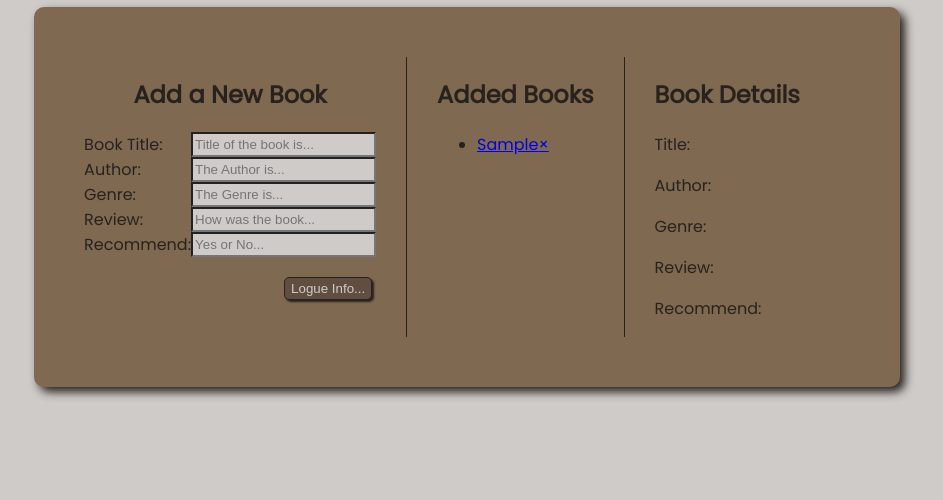
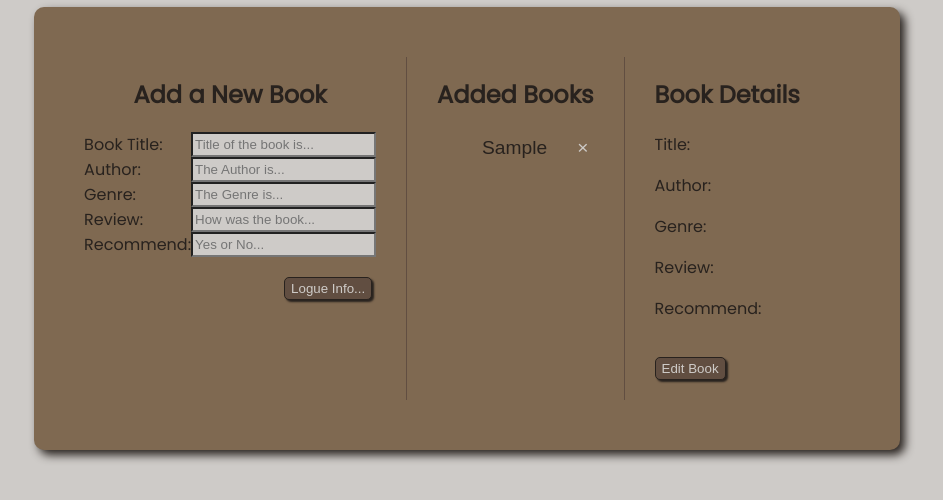
Before and after one commit to MrShifu01/book-catelogue, a plain HTML site: page index.html in a window 1280 px wide. Both pictures are taken after typing "Sample", "Sample", "Sample", "Sample", "Sample" into the empty fields and a click on the button "Logue Info...". Shown: the part 94-594 px from the top of the page, without its empty margins (173-1116 px from the left). Drawn offline with Linux system fonts and the light colour scheme.

Commit message:
delete is working, just trying add edit

```diff
--- a/index.html
+++ b/index.html
@@ -56,6 +56,7 @@
                 <p class="display-genre">Genre:</p>
                 <p class="display-review">Review:</p>
                 <p class="display-recommend">Recommend:</p>
+                <button class="edit-button">Edit Book</button>
             </div>
         </div>
 
--- a/script.js
+++ b/script.js
@@ -16,22 +16,50 @@ submitBtn.addEventListener('click', function(event) {
     bookRecommend.value = ""
 })
 
-// Function to add books to the catelogue
-function addBook() {
-    sessionStorage.setItem("title", bookTitle.value);
-    sessionStorage.setItem("author", bookAuthor.value);
-    sessionStorage.setItem("genre", bookGenre.value);
-    sessionStorage.setItem("review", bookReview.value);
-    sessionStorage.setItem("recommend", bookRecommend.value);
-    addBookToList(sessionStorage.getItem("title"))
+// Function to add a book to the sessionStorage
+function addBook () {
+    if (bookTitle.value) {
+        const bookObj = {
+            "title": bookTitle.value,
+            "author": bookAuthor.value,
+            "genre": bookGenre.value,
+            "review": bookReview.value,
+            "recommend": bookRecommend.value,
+        }
+        const bookString = JSON.stringify(bookObj)
+        sessionStorage.setItem(bookTitle.value, bookString)
+    } else {
+        alert("Please add a book title to conitue")
+    }
+
+    addBookToList(sessionStorage.getItem(bookTitle.value))
 }
 
+let count = 0
 // Function to the book to the list to show on the website
-function addBookToList (newBook) {
+function addBookToList(bookString) {
+    const bookObj = JSON.parse(bookString);
+    const listItems = document.querySelector(".listItems");
+    const listItem = document.createElement("li");
+    listItem.innerHTML = `
+        <button class="book-list-btn">
+            <span onClick="displayInfo('${bookObj.title}')" class="book-title">${bookObj.title}</span>
+            <span onClick="deleteBook('${bookObj.title}${count}', event)" class="delete">\u00D7</span>
+        </button>`;
+    listItem.id = `${bookObj.title}${count}`;
+    count += 1;
+    listItems.appendChild(listItem);
+}
+
+// Function to delete a book from the display list and sessionStorage
+function deleteBook (bookId) {
     const listItems = document.querySelector(".listItems")
-    const listItem = document.createElement('li')
-    listItem.innerHTML = `<a href="#" onClick="displayInfo()" class="added-book-title">${newBook}<span class="delete">\u00D7</span></a>`
-    listItems.appendChild(listItem)
+    const deleteItem = document.getElementById(bookId)
+    listItems.removeChild(deleteItem)
+
+    // Removing the book from sessionStorage
+    const bookTitle = bookId.slice(0, -1)
+    sessionStorage.removeItem(bookTitle)
 }
 
 const displayTitle = document.querySelector(".display-title")
@@ -41,10 +69,17 @@ const displayReview = document.querySelector(".display-review")
 const displayRecommend = document.querySelector(".display-recommend")
 
 // Function to display a clicked book's details in the third column
-function displayInfo () {
-    displayTitle.textContent = `Title: ${sessionStorage.getItem("title")}`
-    displayAuthor.textContent = `Author: ${sessionStorage.getItem("author")}`
-    displayGenre.textContent = `Genre: ${sessionStorage.getItem("genre")}`
-    displayReview.textContent = `Review: ${sessionStorage.getItem("review")}`
-    displayRecommend.textContent = `Recommend: ${sessionStorage.getItem("recommend")}`
+function displayInfo (bookTitle) {
+    const bookString = sessionStorage.getItem(bookTitle)
+    const bookObj = JSON.parse(bookString)
+    displayTitle.textContent = `Title: ${bookObj.title}`
+    displayAuthor.textContent = `Author: ${bookObj.author}`
+    displayGenre.textContent = `Genre: ${bookObj.genre}`
+    displayReview.textContent = `Review: ${bookObj.review}`
+    displayRecommend.textContent = `Recommend: ${bookObj.recommend}`
 }
+
+// Function to edit a book's information
+function editBook () {
+
+}
--- a/style.css
+++ b/style.css
@@ -73,6 +73,26 @@ body {
     transform: rotate(10deg);
 }
 
+.edit-button {
+    background-color: var(--clr-3);
+    border: 1px solid var(--clr-2);
+    box-shadow:2px 2px 2px #28221e;
+    padding: 3px 6px;
+    border-radius: 5px;
+    margin: 20px auto;
+    color: #cecbc8;
+    cursor: pointer;
+}
+
+.edit-button:hover {
+    color: #28221e;
+    opacity: 0.9;
+}
+
+.edit-button:active {
+    transform: rotate(10deg);
+}
+
 .input {
     background-color: #cecbc8;
 }
@@ -83,12 +103,12 @@ body {
 }
 
 .one {
-    border-right: 1px solid var(--clr-2);
+    border-right: 1px solid var(--clr-3) ;
     padding-right: 30px;
 }
 
 .two {
-    border-right: 1px solid var(--clr-2);
+    border-right: 1px solid var(--clr-3);
     padding-right: 30px;
 }
 
@@ -96,3 +116,34 @@ body {
     text-align: left;
     padding-right: 50px;
 }
+
+.book-list-btn {
+    display: flex;
+    justify-content: space-between;
+    align-items: center;
+    font-size: 1.2rem;
+    color: #28221e;
+    width: 100%;
+    border: none;
+    background: none;
+    padding: 5px;
+    cursor: pointer;
+}
+
+.book-list-btn:focus {
+    outline: none;
+}
+
+.book-title {
+    flex-grow: 1;
+    text-align: left;
+}
+
+.delete {
+    padding-left: 10px;
+    color: #cecbc8;
+}
+
+.listItems {
+    list-style-type: none;
+}
```
